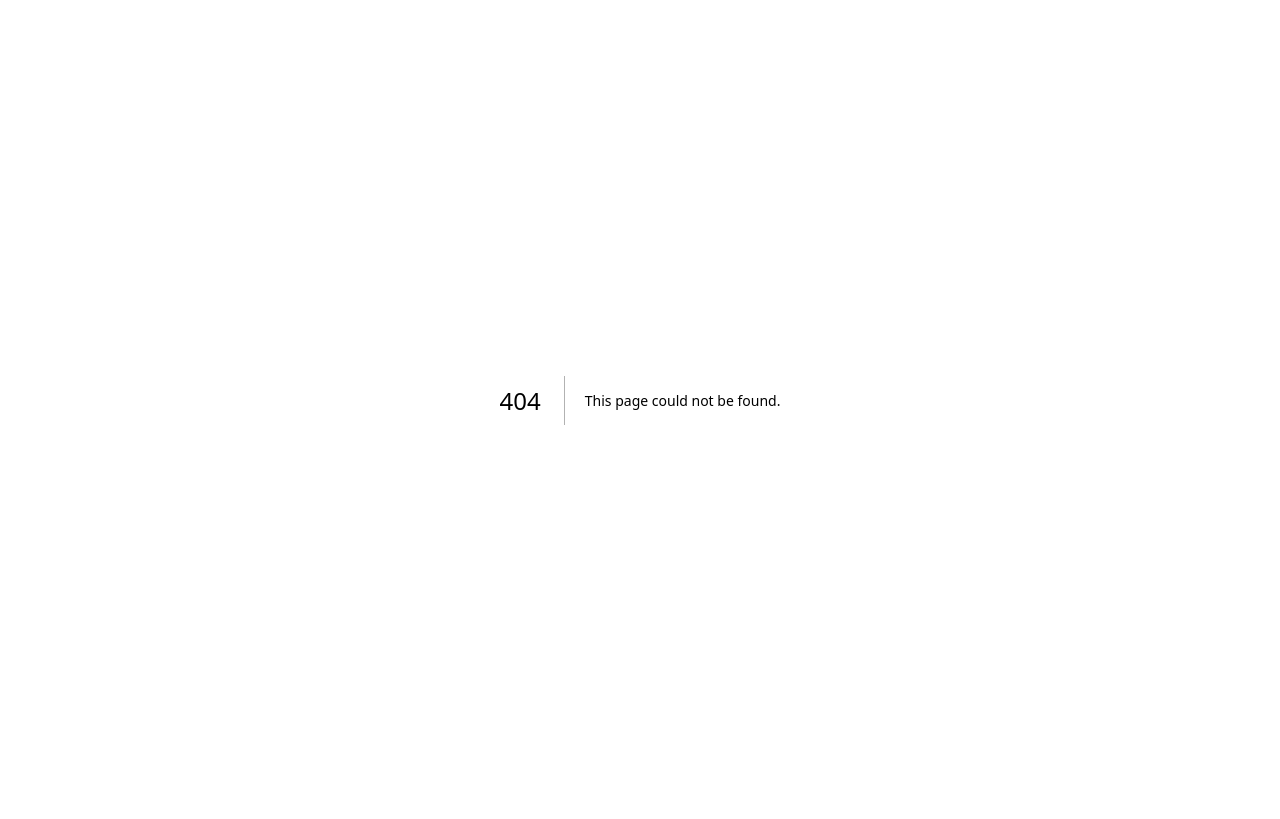
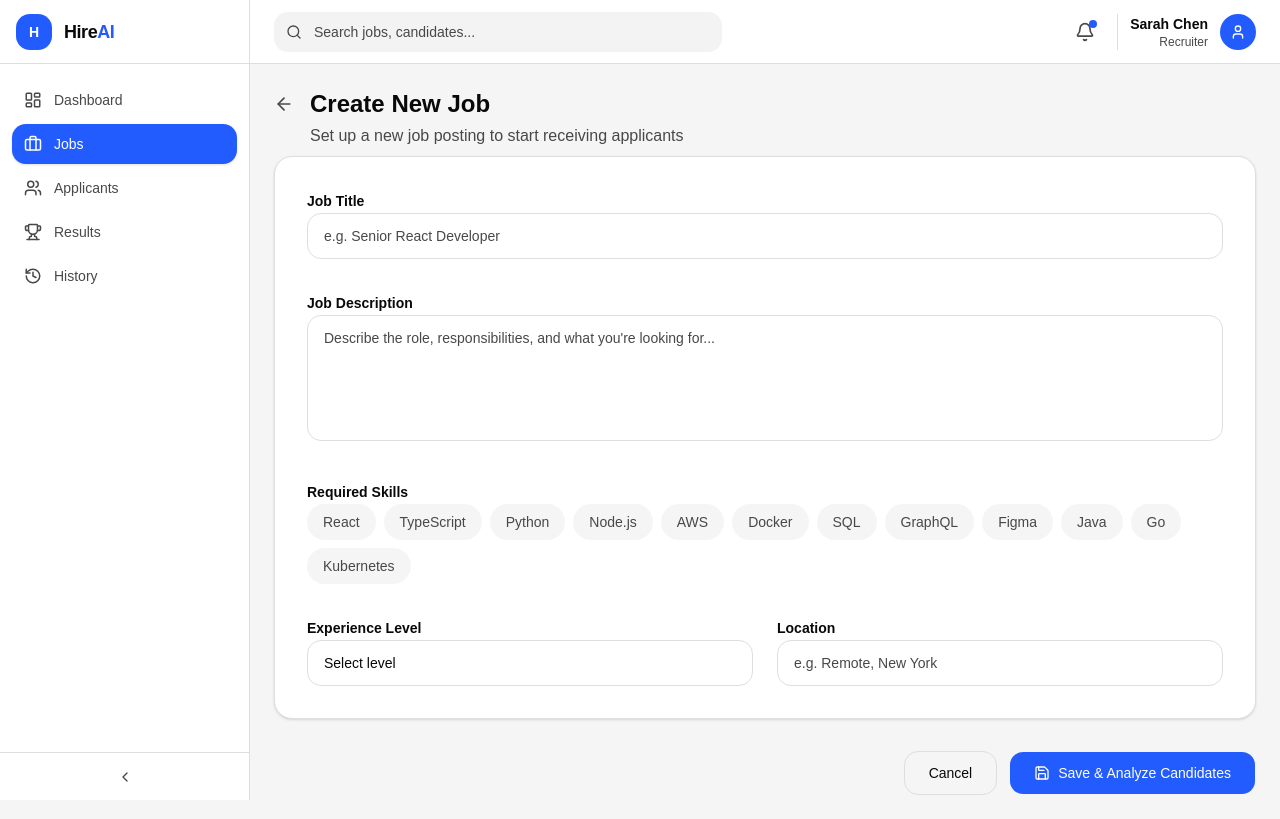
Before and after one commit to orestengabo0/umurava-ai-screener, a Next.js app in the folder frontend/: page /jobs/create in a window 1280 px wide. Before the commit this address had no page. Built offline with nearby package versions, Linux system fonts and the light colour scheme.

Commit message:
feat: implement create job posting page with skill selection and details form

```diff
--- /dev/null
+++ b/frontend/app/jobs/create/page.tsx
@@ -0,0 +1,161 @@
+"use client";
+
+import { useRouter } from "next/navigation";
+import { ArrowLeft, Save } from "lucide-react";
+import { Button } from "@/components/ui/button";
+import { useState } from "react";
+import { cn } from "@/lib/utils";
+import { AppLayout } from "@/components/AppLayout";
+
+const skillOptions = [
+  "React",
+  "TypeScript",
+  "Python",
+  "Node.js",
+  "AWS",
+  "Docker",
+  "SQL",
+  "GraphQL",
+  "Figma",
+  "Java",
+  "Go",
+  "Kubernetes",
+];
+
+export default function CreateJobPage() {
+  const router = useRouter();
+  const [selectedSkills, setSelectedSkills] = useState<string[]>([]);
+
+  const toggleSkill = (skill: string) => {
+    setSelectedSkills((prev) =>
+      prev.includes(skill)
+        ? prev.filter((s) => s !== skill)
+        : [...prev, skill]
+    );
+  };
+
+  return (
+    <AppLayout>
+      <div className="page-container space-y-4 p-6">
+        {/* Header */}
+        <div className="flex items-start gap-4 mb-2">
+          <button
+            onClick={() => router.back()}
+            className="mt-1.5 flex items-center justify-center text-muted-foreground hover:text-foreground transition-colors"
+          >
+            <ArrowLeft className="w-5 h-5" />
+          </button>
+
+          <div>
+            <h1 className="text-2xl font-bold text-foreground">Create New Job</h1>
+            <p className="text-muted-foreground mt-1">
+              Set up a new job posting to start receiving applicants
+            </p>
+          </div>
+        </div>
+
+        {/* Form */}
+        <div className="border rounded-2xl bg-card p-8 space-y-8 shadow-sm">
+          {/* Job Title */}
+          <div className="space-y-3">
+            <label className="text-sm font-semibold text-foreground">
+              Job Title
+            </label>
+            <input
+              type="text"
+              placeholder="e.g. Senior React Developer"
+              className="w-full px-4 py-3 rounded-xl border bg-card text-sm text-foreground placeholder:text-muted-foreground focus:outline-none focus:ring-2 focus:ring-primary/20 transition-shadow"
+            />
+          </div>
+
+          {/* Description */}
+          <div className="space-y-3">
+            <label className="text-sm font-semibold text-foreground">
+              Job Description
+            </label>
+            <textarea
+              rows={5}
+              placeholder="Describe the role, responsibilities, and what you're looking for..."
+              className="w-full px-4 py-3 rounded-xl border bg-card text-sm text-foreground placeholder:text-muted-foreground focus:outline-none focus:ring-2 focus:ring-primary/20 resize-none transition-shadow"
+            />
+          </div>
+
+          {/* Skills */}
+          <div className="space-y-3">
+            <label className="text-sm font-semibold text-foreground">
+              Required Skills
+            </label>
+
+            <div className="flex flex-wrap gap-2">
+              {skillOptions.map((skill) => (
+                <button
+                  key={skill}
+                  onClick={() => toggleSkill(skill)}
+                  className={cn(
+                    "px-4 py-2 rounded-full text-sm font-medium transition-all",
+                    selectedSkills.includes(skill)
+                      ? "bg-primary text-primary-foreground shadow-sm"
+                      : "bg-muted/50 text-muted-foreground hover:bg-muted"
+                  )}
+                >
+                  {skill}
+                </button>
+              ))}
+            </div>
+          </div>
+
+          {/* Experience + Location */}
+          <div className="grid grid-cols-1 md:grid-cols-2 gap-6">
+            <div className="space-y-3">
+              <label className="text-sm font-semibold text-foreground">
+                Experience Level
+              </label>
+
+              <select className="w-full px-4 py-3 rounded-xl border bg-card text-sm text-foreground focus:outline-none focus:ring-2 focus:ring-primary/20 transition-shadow appearance-none">
+                <option value="">Select level</option>
+                <option value="entry">Entry Level (0-2 years)</option>
+                <option value="mid">Mid Level (3-5 years)</option>
+                <option value="senior">Senior (5-8 years)</option>
+                <option value="lead">Lead / Staff (8+ years)</option>
+                <option value="executive">Executive / Director</option>
+              </select>
+            </div>
+
+            <div className="space-y-3">
+              <label className="text-sm font-semibold text-foreground">
+                Location
+              </label>
+
+              <input
+                type="text"
+                placeholder="e.g. Remote, New York"
+                className="w-full px-4 py-3 rounded-xl border bg-card text-sm text-foreground placeholder:text-muted-foreground focus:outline-none focus:ring-2 focus:ring-primary/20 transition-shadow"
+              />
+            </div>
+          </div>
+        </div>
+
+        {/* Actions */}
+        <div className="flex items-center justify-end pt-4">
+          <div className="flex items-center gap-3">
+            <Button
+              variant="outline"
+              className="rounded-xl px-6 h-11"
+              onClick={() => router.back()}
+            >
+              Cancel
+            </Button>
+
+            <Button
+              className="gap-2 rounded-xl px-6 h-11 bg-primary text-primary-foreground hover:bg-primary/90"
+              onClick={() => router.push("/applicants")}
+            >
+              <Save className="w-4 h-4" />
+              Save & Analyze Candidates
+            </Button>
+          </div>
+        </div>
+      </div>
+    </AppLayout>
+  );
+}
```
